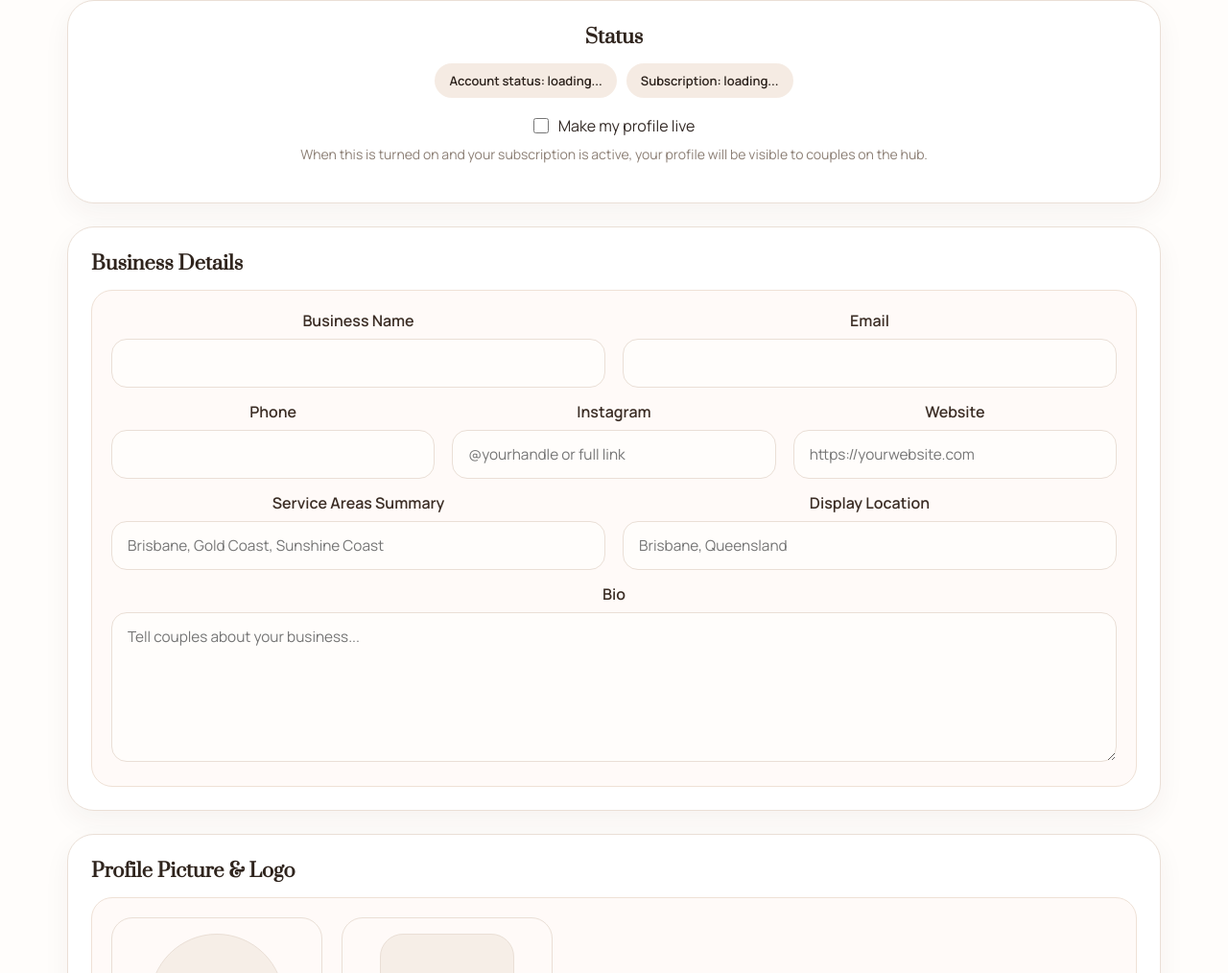
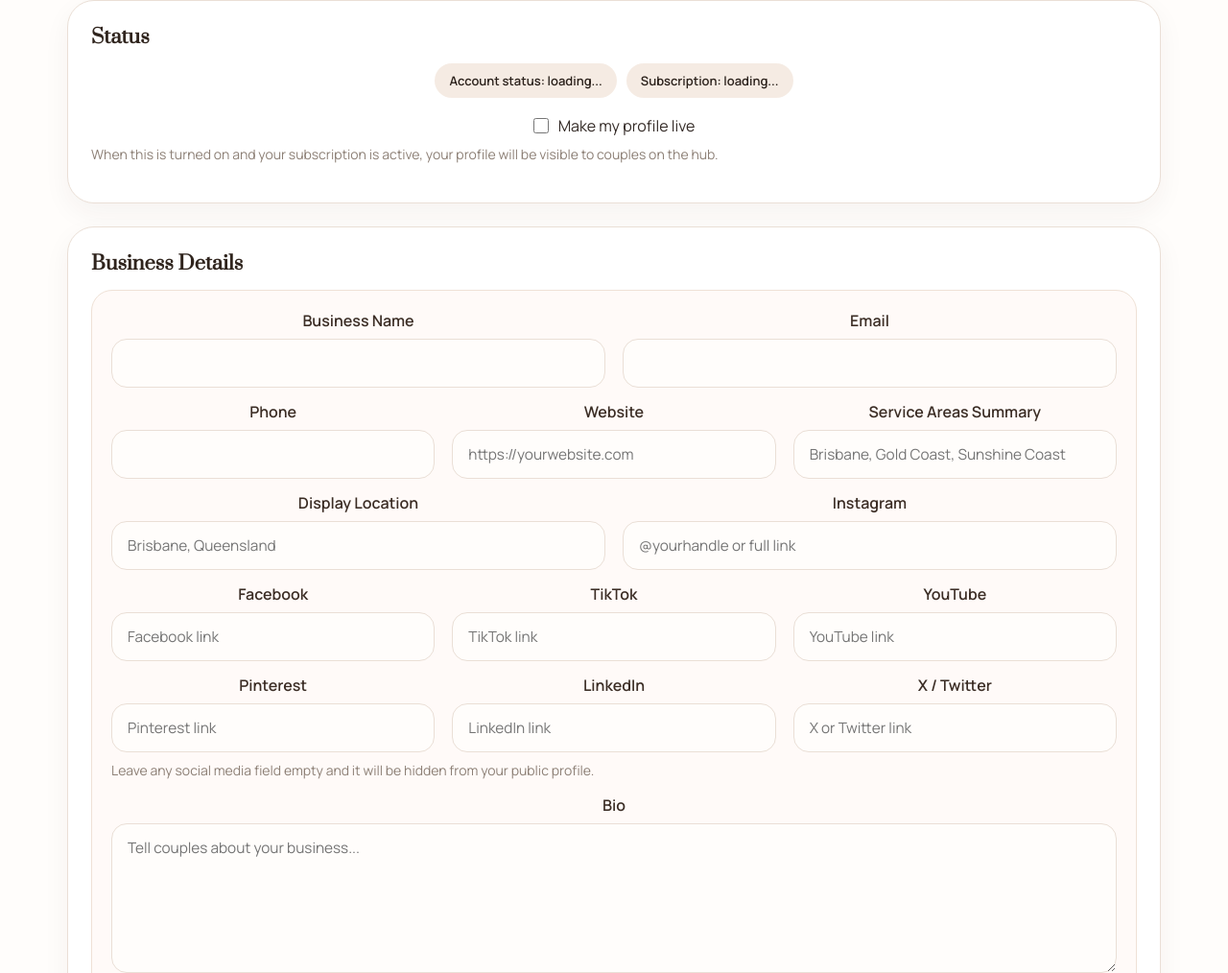
Before and after one commit to stephiejane00/our-wedding-day-hub, a plain HTML site: page docs/dashboard.html in a window 1280 px wide. Shown: the part 648-1662 px from the top of the page at 96% size. Drawn offline with Linux system fonts and the light colour scheme; no server answers.

Commit message:
Update dashboard.html

```diff
--- a/docs/dashboard.html
+++ b/docs/dashboard.html
@@ -456,7 +456,7 @@
       </section>
 
       <section class="vd-card">
-        <h2 class="vd-section-title" style="text-align:center;">Status</h2>
+        <h2 class="vd-section-title">Status</h2>
 
         <div class="vd-status-wrap">
           <span class="vd-status-pill" id="accountStatusText">Account status: loading...</span>
@@ -468,7 +468,7 @@
           <label for="profileLive" style="margin:0;">Make my profile live</label>
         </div>
 
-        <p class="vd-help" style="text-align:center;">
+        <p class="vd-help">
           When this is turned on and your subscription is active, your profile will be visible to couples on the hub.
         </p>
       </section>
@@ -496,27 +496,65 @@
             </div>
 
             <div class="vd-field">
-              <label for="instagram">Instagram</label>
-              <input type="text" id="instagram" placeholder="@yourhandle or full link">
+              <label for="website">Website</label>
+              <input type="text" id="website" placeholder="https://yourwebsite.com">
             </div>
 
             <div class="vd-field">
-              <label for="website">Website</label>
-              <input type="text" id="website" placeholder="https://yourwebsite.com">
+              <label for="serviceAreas">Service Areas Summary</label>
+              <input type="text" id="serviceAreas" placeholder="Brisbane, Gold Coast, Sunshine Coast">
             </div>
           </div>
 
           <div class="vd-grid-2" style="margin-top: 14px;">
             <div class="vd-field">
-              <label for="serviceAreas">Service Areas Summary</label>
-              <input type="text" id="serviceAreas" placeholder="Brisbane, Gold Coast, Sunshine Coast">
+              <label for="displayLocation">Display Location</label>
+              <input type="text" id="displayLocation" placeholder="Brisbane, Queensland">
             </div>
 
             <div class="vd-field">
-              <label for="displayLocation">Display Location</label>
-              <input type="text" id="displayLocation" placeholder="Brisbane, Queensland">
+              <label for="instagram">Instagram</label>
+              <input type="text" id="instagram" placeholder="@yourhandle or full link">
             </div>
           </div>
+
+          <div class="vd-grid-3" style="margin-top: 14px;">
+            <div class="vd-field">
+              <label for="facebook">Facebook</label>
+              <input type="text" id="facebook" placeholder="Facebook link">
+            </div>
+
+            <div class="vd-field">
+              <label for="tiktok">TikTok</label>
+              <input type="text" id="tiktok" placeholder="TikTok link">
+            </div>
+
+            <div class="vd-field">
+              <label for="youtube">YouTube</label>
+              <input type="text" id="youtube" placeholder="YouTube link">
+            </div>
+          </div>
+
+          <div class="vd-grid-3" style="margin-top: 14px;">
+            <div class="vd-field">
+              <label for="pinterest">Pinterest</label>
+              <input type="text" id="pinterest" placeholder="Pinterest link">
+            </div>
+
+            <div class="vd-field">
+              <label for="linkedin">LinkedIn</label>
+              <input type="text" id="linkedin" placeholder="LinkedIn link">
+            </div>
+
+            <div class="vd-field">
+              <label for="x">X / Twitter</label>
+              <input type="text" id="x" placeholder="X or Twitter link">
+            </div>
+          </div>
+
+          <p class="vd-help">
+            Leave any social media field empty and it will be hidden from your public profile.
+          </p>
 
           <div class="vd-field" style="margin-top: 14px;">
             <label for="bio">Bio</label>
@@ -677,6 +715,12 @@
     const email = document.getElementById("email");
     const phone = document.getElementById("phone");
     const instagram = document.getElementById("instagram");
+    const facebook = document.getElementById("facebook");
+    const tiktok = document.getElementById("tiktok");
+    const youtube = document.getElementById("youtube");
+    const pinterest = document.getElementById("pinterest");
+    const linkedin = document.getElementById("linkedin");
+    const x = document.getElementById("x");
     const website = document.getElementById("website");
     const serviceAreas = document.getElementById("serviceAreas");
     const displayLocation = document.getElementById("displayLocation");
@@ -720,24 +764,9 @@
     let currentGalleryVideos = [];
 
     const STYLE_TAGS = [
-      "Indoor",
-      "Outdoor",
-      "Luxury",
-      "Modern",
-      "Romantic",
-      "Coastal",
-      "Boho",
-      "Minimal",
-      "Classic",
-      "Editorial",
-      "Garden",
-      "Rustic",
-      "Elegant",
-      "Destination",
-      "Intimate",
-      "Bold",
-      "Timeless",
-      "Whimsical"
+      "Indoor","Outdoor","Luxury","Modern","Romantic","Coastal","Boho","Minimal",
+      "Classic","Editorial","Garden","Rustic","Elegant","Destination","Intimate",
+      "Bold","Timeless","Whimsical"
     ];
 
     const CATEGORY_GROUPS = [
@@ -831,7 +860,7 @@
     function renderStates(selectedStates = []) {
       const selectedCountries = getCheckedValues(countryOptions);
       stateOptions.innerHTML = "";
-      regionOptions.innerHTML = '<p class="vd-small-text">Select states, provinces or territories first.</p>';
+      regionOptions.innerHTML = '<p class="vd-small-text">Select countries first.</p>';
 
       if (!selectedCountries.length) {
         stateOptions.innerHTML = '<p class="vd-small-text">Select countries first.</p>';
@@ -1035,6 +1064,12 @@
       email.value = vendorData.email || currentUser.email || "";
       phone.value = vendorData.phone || "";
       instagram.value = vendorData.instagram || "";
+      facebook.value = vendorData.facebook || "";
+      tiktok.value = vendorData.tiktok || "";
+      youtube.value = vendorData.youtube || "";
+      pinterest.value = vendorData.pinterest || "";
+      linkedin.value = vendorData.linkedin || "";
+      x.value = vendorData.x || vendorData.twitter || "";
       website.value = vendorData.website || "";
       serviceAreas.value = vendorData.serviceAreas || "";
       displayLocation.value = vendorData.displayLocation || "";
@@ -1130,6 +1165,12 @@
           email: email.value.trim().toLowerCase(),
           phone: phone.value.trim(),
           instagram: instagram.value.trim(),
+          facebook: facebook.value.trim(),
+          tiktok: tiktok.value.trim(),
+          youtube: youtube.value.trim(),
+          pinterest: pinterest.value.trim(),
+          linkedin: linkedin.value.trim(),
+          x: x.value.trim(),
           website: website.value.trim(),
           serviceAreas: serviceAreas.value.trim(),
           displayLocation: displayLocation.value.trim(),
```
